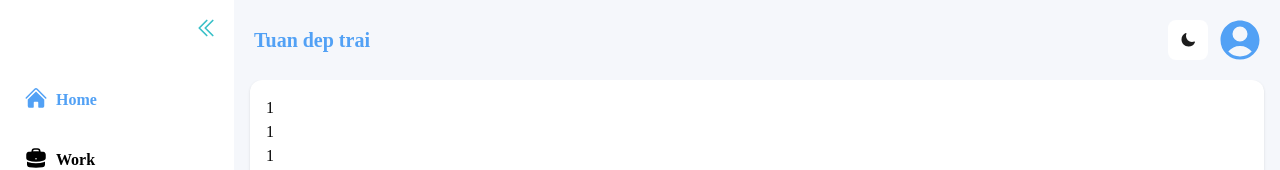
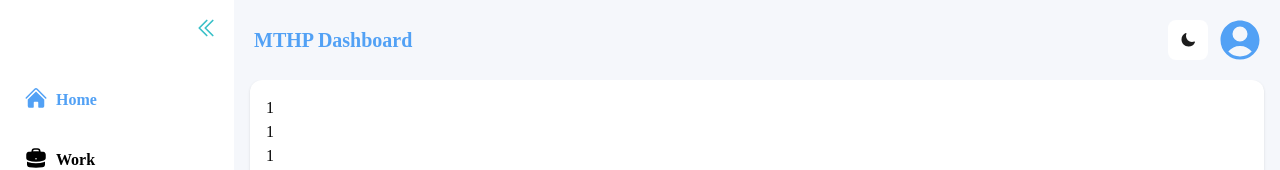
Before and after one commit to vmtuan12/web_template, a Vue app: page / in a window 1280 px wide. Shown: the top 170 px of the page. Built offline with nearby package versions, Linux system fonts and the light colour scheme; a web font is replaced by a local one.

Commit message:
adjust z-index for header

```diff
--- a/src/layout/DefaultLayout.vue
+++ b/src/layout/DefaultLayout.vue
@@ -6,7 +6,7 @@ import ProfileDropdown from '../components/UI/ProfileDropdown.vue'
 const smallBar = ref(false)
 
 const main = ref()
-const scrollPosition = ref(window.scrollY)
+const scrollPosition = ref(0)
 
 const handleScroll = () => {
     scrollPosition.value = main.value.scrollTop
@@ -29,8 +29,8 @@ onUnmounted(() => {
     <div class="flex w-full h-full">
         <Navbar @handle-bar-size="smallBar = !smallBar" :smallbar="smallBar" />
         <div ref="main" @scroll="handleScroll" class="bg-[#f5f7fb] transition-all duration-500 ease-in-out sm:px-4 pb-4 overflow-x-hidden max-h-screen" :class="smallBar ? 'px-1 w-full' : 'w-0 sm:w-full'">
-            <div class="flex w-full items-center justify-between py-4 sticky top-0 transition-all duration-500 ease-in-out" :class="scrollPosition > 0 ? 'bg-[#52a1f5] text-white px-4 shadow-lg rounded-b-2xl' : 'bg-[#f5f7fb] text-[#52a1f5]'">
-                <p class="text-xl font-bold ml-1">Tuan dep trai</p>
+            <div class="flex w-full items-center justify-between py-4 sticky top-0 z-10 transition-all duration-500 ease-in-out" :class="scrollPosition > 0 ? 'bg-[#52a1f5] text-white px-4 shadow-lg rounded-b-2xl' : 'bg-[#f5f7fb] text-[#52a1f5]'">
+                <p class="text-xl font-bold ml-1">MTHP Dashboard</p>
                 <div class="flex items-center space-x-2">
                     <svg xmlns="http://www.w3.org/2000/svg" viewBox="0 0 24 24" fill="currentColor" class="w-10 h-10 p-3 text-[#1d1d1d] cursor-pointer rounded-lg bg-white">
                         <path fill-rule="evenodd" d="M9.528 1.718a.75.75 0 01.162.819A8.97 8.97 0 009 6a9 9 0 009 9 8.97 8.97 0 003.463-.69.75.75 0 01.981.98 10.503 10.503 0 01-9.694 6.46c-5.799 0-10.5-4.701-10.5-10.5 0-4.368 2.667-8.112 6.46-9.694a.75.75 0 01.818.162z" clip-rule="evenodd" />
```
